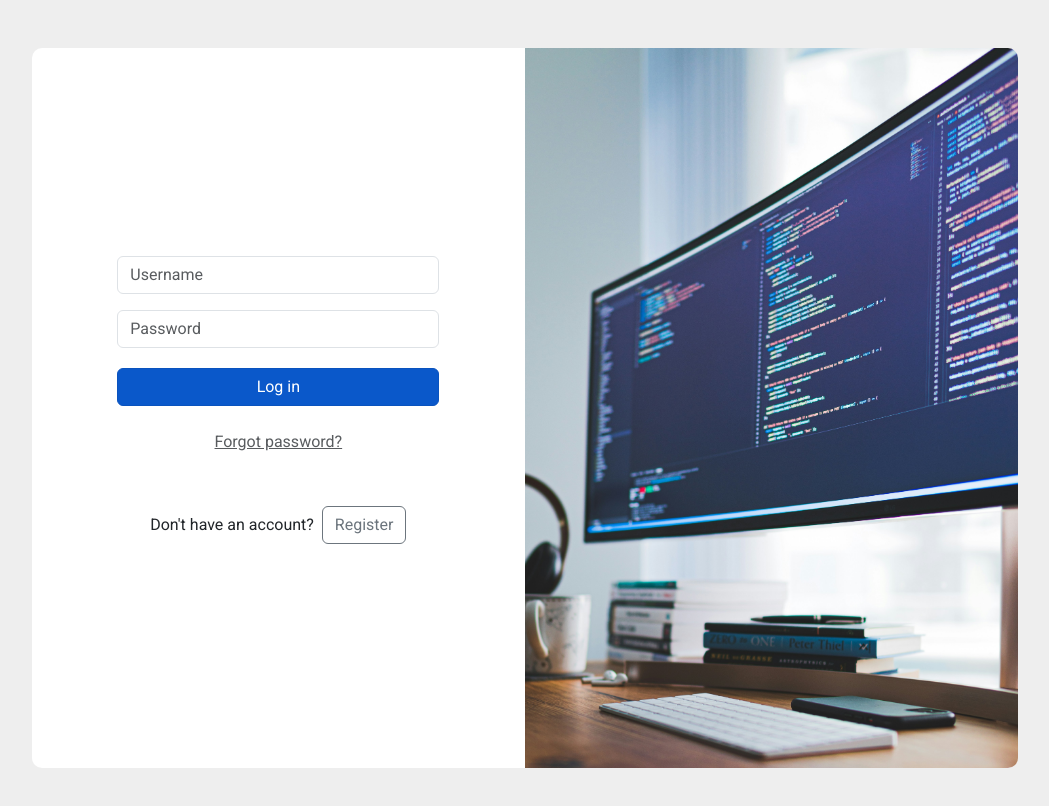
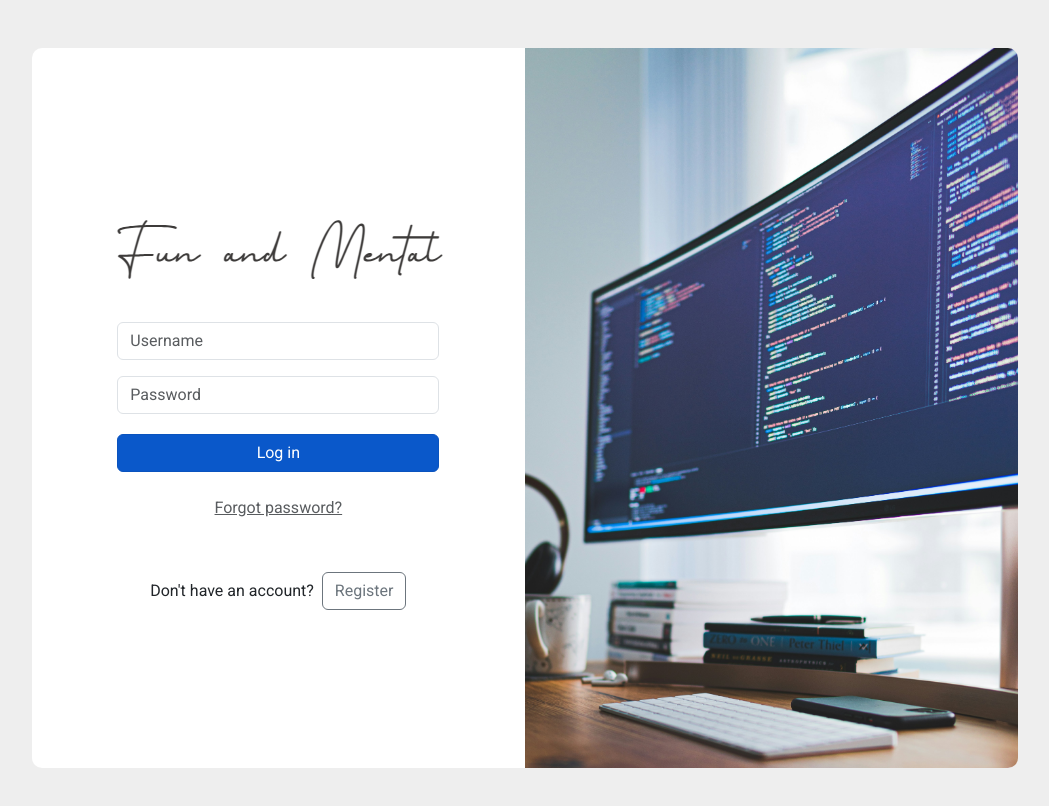
Before and after one commit to Elie-Soued/seniorDev, an Angular app: page / in a window 1280 px wide. Shown: the top 806 px of the page, without its empty margins (115-1164 px from the left). Built offline with nearby package versions, Linux system fonts and the light colour scheme.

Commit message:
adding title

```diff
--- a/src/views/landingpage/landingpage.component.html
+++ b/src/views/landingpage/landingpage.component.html
@@ -5,6 +5,9 @@
   >
     <div class="d-flex align-items-center col-lg-6 p-4">
       <div class="d-flex flex-column w-100">
+        <div class="d-flex justify-content-center m-4">
+          <img src="assets/fundamental.png" class="img-fluid" />
+        </div>
         <form>
           <div class="d-flex justify-content-center p-2">
             <input
--- a/src/views/registerpage/registerpage.component.html
+++ b/src/views/registerpage/registerpage.component.html
@@ -8,6 +8,9 @@
       style="border-radius: 10px"
     >
       <div class="d-flex flex-column w-100">
+        <div class="d-flex justify-content-center m-4">
+          <img src="assets/fundamental.png" class="img-fluid" />
+        </div>
         <form>
           <div class="d-flex justify-content-center p-2">
             <input
@@ -60,13 +63,6 @@
                 Register
               </button>
             </div>
-            <div class="d-flex align-items-center justify-content-center pb-4">
-              <a href="/">
-                <button type="button" class="btn btn-outline-secondary">
-                  <fa-icon [icon]="arrow"></fa-icon>
-                </button>
-              </a>
-            </div>
           </div>
         </form>
       </div>
```
Also changed, not shown: src/assets/fundamental.png (added).
